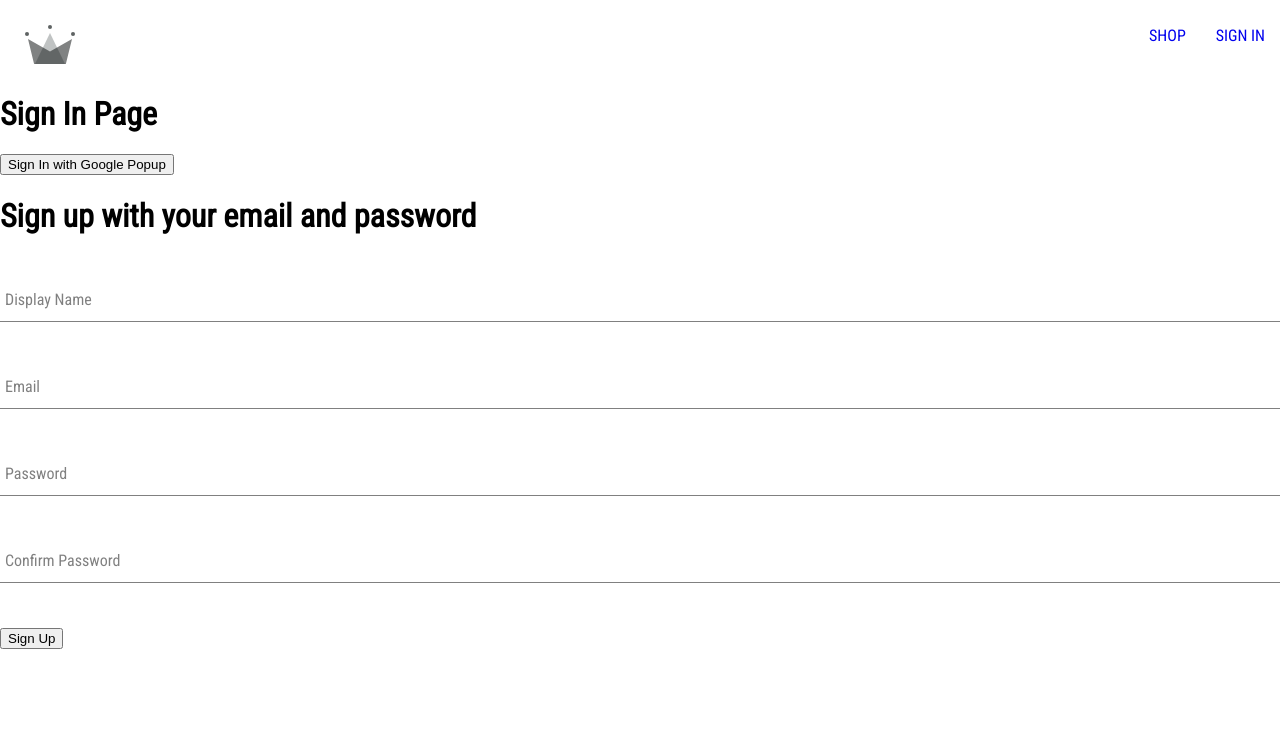
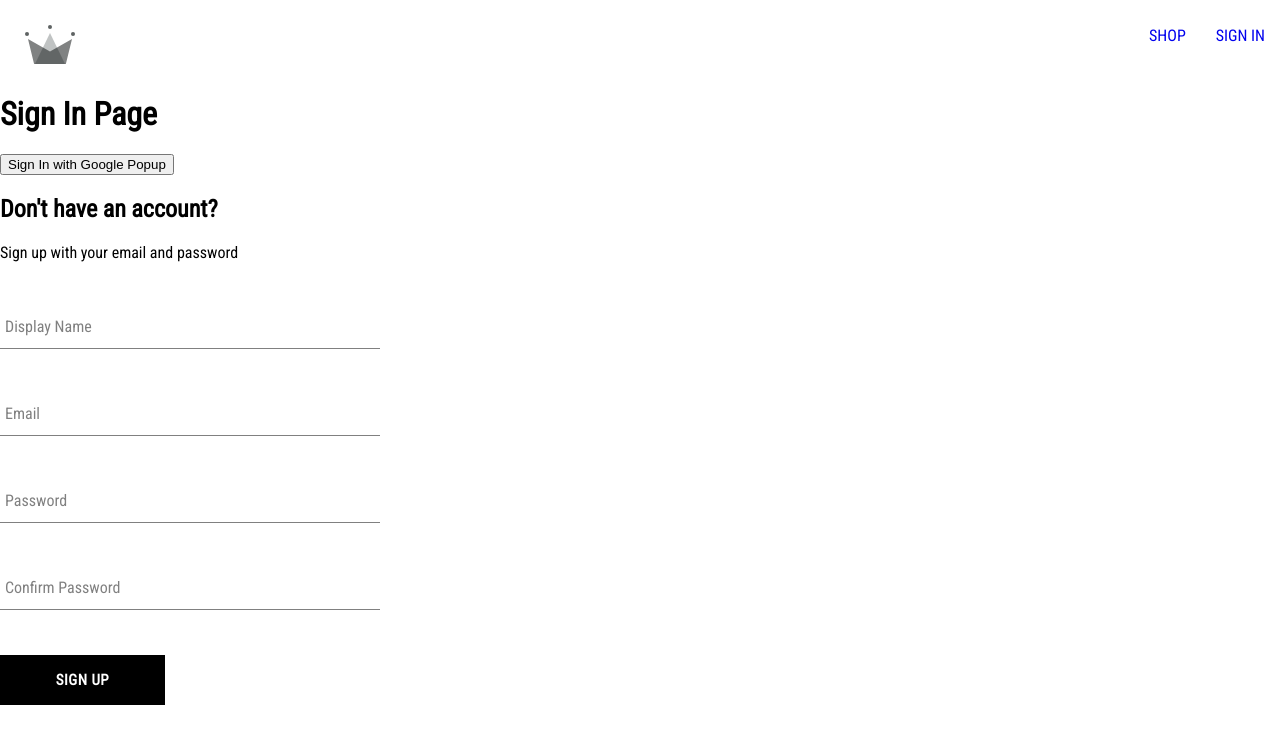
Before and after one commit to Nurhiman20/crwn-clothing, a React (Create React App) app: page /sign-in in a window 1280 px wide. Shown: the top 744 px of the page. Built offline with nearby package versions, Linux system fonts and the light colour scheme.

Commit message:
:sparkles: Created button component

```diff
--- /dev/null
+++ b/src/components/button/button.component.jsx
@@ -0,0 +1,16 @@
+import './button.styles.scss';
+
+const BUTTON_TYPE_CLASSES = {
+  google: 'google-sign-in',
+  inverted: 'inverted'
+};
+
+const Button = ({ children, buttonType, ...otherProps }) => {
+  return (
+    <button className={ `button-container ${BUTTON_TYPE_CLASSES[buttonType]}` } { ...otherProps }>
+      { children }
+    </button>
+  );
+};
+
+export default Button;
--- /dev/null
+++ b/src/components/button/button.styles.scss
@@ -0,0 +1,41 @@
+.button-container {
+    min-width: 165px;
+    width: auto;
+    height: 50px;
+    letter-spacing: 0.5px;
+    line-height: 50px;
+    padding: 0 35px 0 35px;
+    font-size: 15px;
+    background-color: black;
+    color: white;
+    text-transform: uppercase;
+    font-family: 'Roboto Condensed';
+    font-weight: bolder;
+    border: none;
+    cursor: pointer;
+    display: flex;
+    justify-content: center;
+    &:hover {
+        background-color: white;
+        color: black;
+        border: 1px solid black;
+    }
+    &.google-sign-in {
+        background-color: #4285f4;
+        color: white;
+        &:hover {
+            background-color: #357ae8;
+            border: none;
+        }
+    }
+    &.inverted {
+        background-color: white;
+        color: black;
+        border: 1px solid black;
+        &:hover {
+            background-color: black;
+            color: white;
+            border: none;
+        }
+    }
+}
--- a/src/components/sign-up-form/sign-up-form.component.jsx
+++ b/src/components/sign-up-form/sign-up-form.component.jsx
@@ -1,4 +1,7 @@
 import FormInput from '../form-input/form-input.component';
+import Button from '../button/button.component';
+
+import './sign-up-form.styles.scss';
 
 const { useState } = require('react');
 const { createAuthUserWithEmailAndPassword, createUserDocumentFromAuth } = require('../../utils/firebase.utils');
@@ -46,8 +49,9 @@ const SignUpForm = () => {
   };
 
   return (
-    <div>
-      <h1>Sign up with your email and password</h1>
+    <div className='sign-up-container'>
+      <h2>Don't have an account?</h2>
+      <span>Sign up with your email and password</span>
       <form onSubmit={ handleSubmit }>
         <FormInput label="Display Name" type="text" required onChange={ handleChange } name="displayName" value={ displayName } />
 
@@ -57,7 +61,7 @@ const SignUpForm = () => {
 
         <FormInput label="Confirm Password" type="password" required onChange={ handleChange } name="confirmPassword" value={ confirmPassword } />
 
-        <button type='submit'>Sign Up</button>
+        <Button type='submit'>Sign Up</Button>
       </form>
     </div>
   );
--- /dev/null
+++ b/src/components/sign-up-form/sign-up-form.styles.scss
@@ -0,0 +1,8 @@
+.sign-up-container {
+    display: flex;
+    flex-direction: column;
+    width: 380px;
+    h2 {
+        margin: 20px 0;
+    }
+}
```
